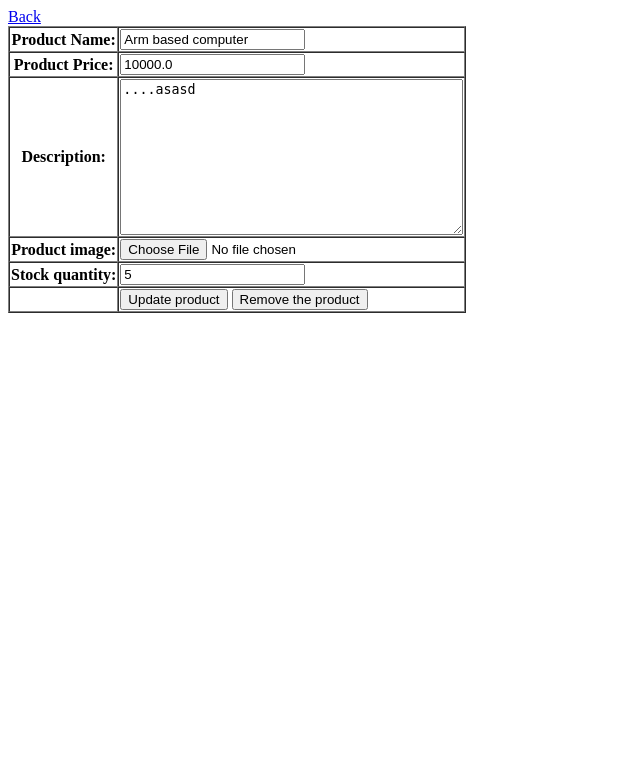
After one commit to onursehitoglu/python-445, a Django app: page /product/0 in a window 1280 px wide. The commit adds this page. Shown: the top 783 px of the page, without its empty margins (0-640 px from the left). Run offline with Django 3.2, Linux system fonts and the light colour scheme; a user stored in the database is signed in; data comes from the database, SQL or seed files in the repository; both versions use the stored data as it was after the commit.

Commit message:
forms and extra functionality

```diff
--- a/django/d2021/d2021/urls.py
+++ b/django/d2021/d2021/urls.py
@@ -15,11 +15,15 @@ Including another URLconf
 """
 from django.contrib import admin
 from django.urls import path,include
+from django.conf.urls import url
 from shop import views
 
 urlpatterns = [
     path('', views.index),
     path('basket/', views.basket),
+    url('product/(?P<pid>[0-9]+)?', views.product),
+    url('add/(?P<pid>[0-9]+)?', views.add),
+    url('prodpost/', views.prodpost),
     path('admin/', admin.site.urls),
     path('accounts/', include('django.contrib.auth.urls')),
 ]
--- /dev/null
+++ b/django/d2021/shop/forms.py
@@ -0,0 +1,8 @@
+from django import forms
+
+class Product(forms.Form):
+	name = forms.CharField(label='Product Name', max_length=100, required = True)
+	price = forms.DecimalField(label = "Product Price", min_value = 0, decimal_places = 2, required = True)
+	description = forms.CharField(label = "Description", max_length = 1024 , widget = forms.Textarea, required = False)
+	image = forms.ImageField(label = "Product image", required = False)
+	quantity = forms.IntegerField(label = "Stock quantity",min_value = 0)
--- a/django/d2021/shop/models.py
+++ b/django/d2021/shop/models.py
@@ -15,7 +15,7 @@ class Basket(models.Model):
 	created = models.DateField(auto_now_add = True)
 	updated = models.DateField(auto_now = True)
 	def __str__(self):
-		return self.user
+		return str(self.user)
 
 class Entry(models.Model):
 	product = models.ForeignKey(Product, on_delete = models.CASCADE)
--- /dev/null
+++ b/django/d2021/shop/templates/productupd.html
@@ -0,0 +1,22 @@
+<html>
+<head><title>Product Detail</title></head>
+<body>
+<a href="/">Back</a>
+<form method="POST" action="/prodpost/">
+<table border="1" cellspacing="0">
+{% csrf_token %}
+{{ form.as_table }}
+<tr><td>&nbsp;</td>
+<td style="align: right;">
+{% if operation == 'insert' %}
+<input type="submit" name="insert" value="Insert new product"/>
+{% else %}
+<input type="hidden" name="pid" value="{{ pid }}"/>
+<input type="submit" name="update" value="Update product"/>
+<input type="submit" name="delete" value="Remove the product"/>
+{% endif %}
+</td></tr>
+<table>
+</form>
+</body>
+</html>
--- a/django/d2021/shop/views.py
+++ b/django/d2021/shop/views.py
@@ -1,7 +1,79 @@
-from django.shortcuts import render
+from django.shortcuts import render,redirect
 from django.http import HttpResponse
 from shop.models import *
+from shop.forms import Product as ProductForm
 from django.contrib.auth.decorators import login_required
+
+@login_required
+def prodpost(request):
+	p = request.POST
+	if 'insert' in request.POST:
+		product = Product.objects.create(name = p['name'],
+			description = p['description'],
+			price = p['price'],
+			quantity = p['quantity'])
+		return redirect("/")
+	elif 'update' in request.POST:
+		product = Product.objects.filter(id = p['pid']).update(name = p['name'],
+			description = p['description'],
+			price = p['price'],
+			quantity = p['quantity'])
+		return redirect("/")
+	elif 'delete' in request.POST:
+		product = Product.objects.filter(id = p['pid']).delete()
+		return redirect("/")
+	else:
+		return redirect("/", message = "Product not found")
+
+@login_required
+def add(request, pid):
+	try:
+		basket = Basket.objects.get(user = request.user)
+	except:
+		basket = Basket.objects.create(user = request.user)
+
+	try:
+		product = Product(id = pid)
+	except:
+		return redirect("/",message = "Product not found")
+
+	try:
+		entry = basket.entry_set.get(product = product)
+		entry.count += 1
+		entry.save()
+	except:
+		try:
+			entry = Entry(product = product, count = 1, basket = basket)
+			entry.save()
+			basket.entry_set.add(entry)
+		except:
+			return redirect('/', message = 'No such product')
+
+	return redirect('/basket')
+
+
+def product(request, pid = None):
+	if request.user and request.user.is_staff:
+		# show an update screen if product is given, otherwise insert
+		try:
+			product = Product.objects.get(id = pid)
+			prform = ProductForm({'name': product.name,
+				'price': product.price,
+				'description' : product.description,
+				'quantity' : product.quantity})
+			operation = 'update'
+		except:
+			#insert case
+			prform = ProductForm()
+			operation = 'insert'
+		return render(request, 'productupd.html', {'pid': pid, 'form': prform, 'operation': operation})
+	else:
+		try:
+			product = Product.objects.get(id = pid)
+			return render(request, 'productview.html', {'product': product})
+		except:
+			return render(request, 'productview.html', {'product': None})
+
 
 @login_required
 def basket(request):
@@ -9,6 +81,7 @@ def basket(request):
         basket = Basket.objects.get(user = request.user)
     except:
         basket = Basket(user = request.user)
+        basket.save()
 
     entries = list( basket.entry_set.values())
     sum = 0.0
@@ -20,9 +93,9 @@ def basket(request):
 
     return render(request, 'basket.html', {'basket': entries, 'total': sum, 'user': basket.user})
 
-def index(request):
+def index(request, message = ''):
 	products = Product.objects.all()
 	#return HttpResponse("Hello, this is a shop")
-	return render(request, 'products.html', {'products': products})
+	return render(request, 'products.html', {'message': message, 'products': products})
 
 # Create your views here.
```
Also changed, not shown: django/d2021/shop/templates/base.html (added, +22 -0 lines), django/d2021/shop/templates/basket.html (+10 -10 lines), django/d2021/shop/templates/products.html (+10 -11 lines), django/d2021/shop/templates/productview.html (added, +16 -0 lines), django/d2021/db.sqlite3.
